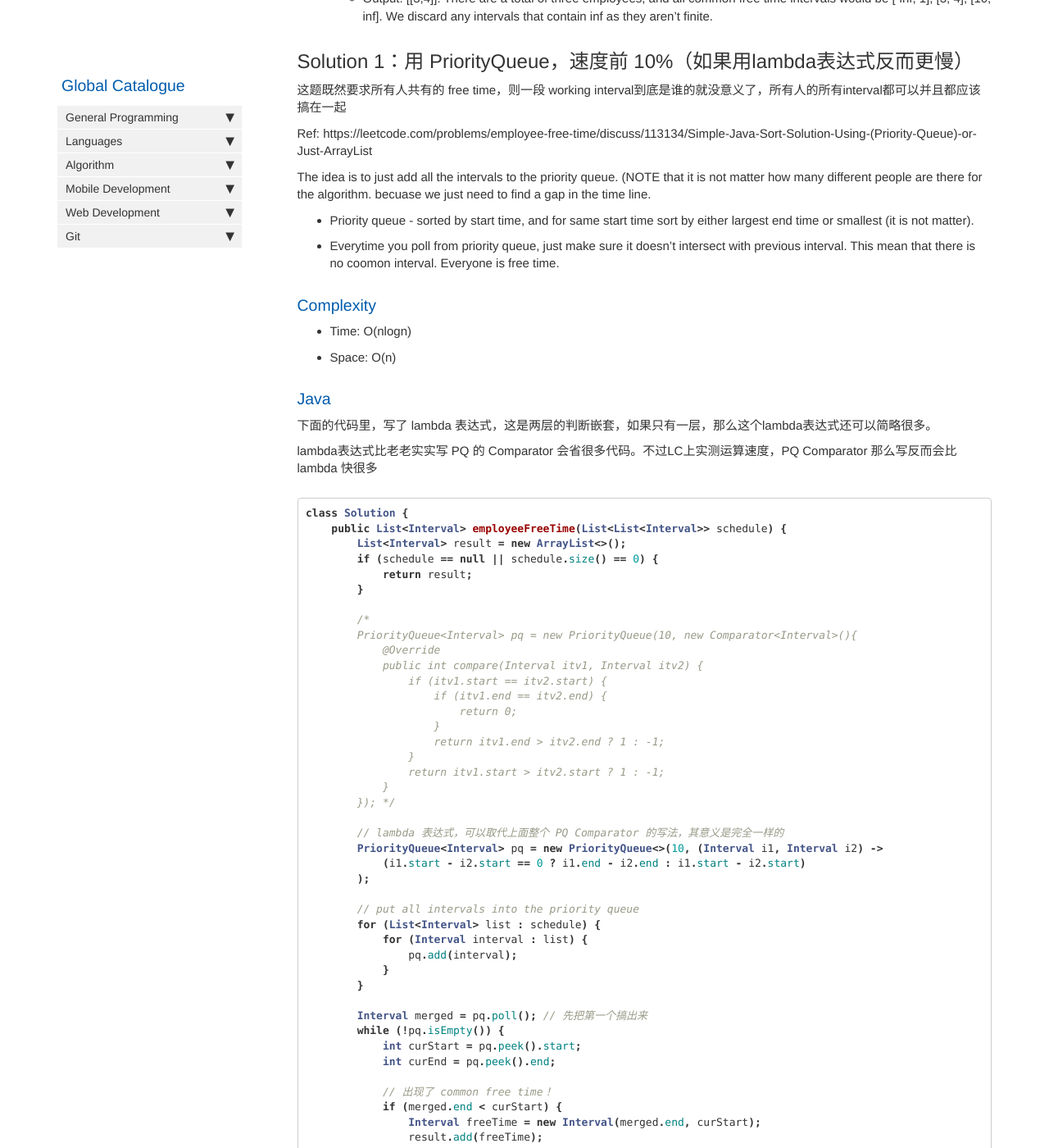
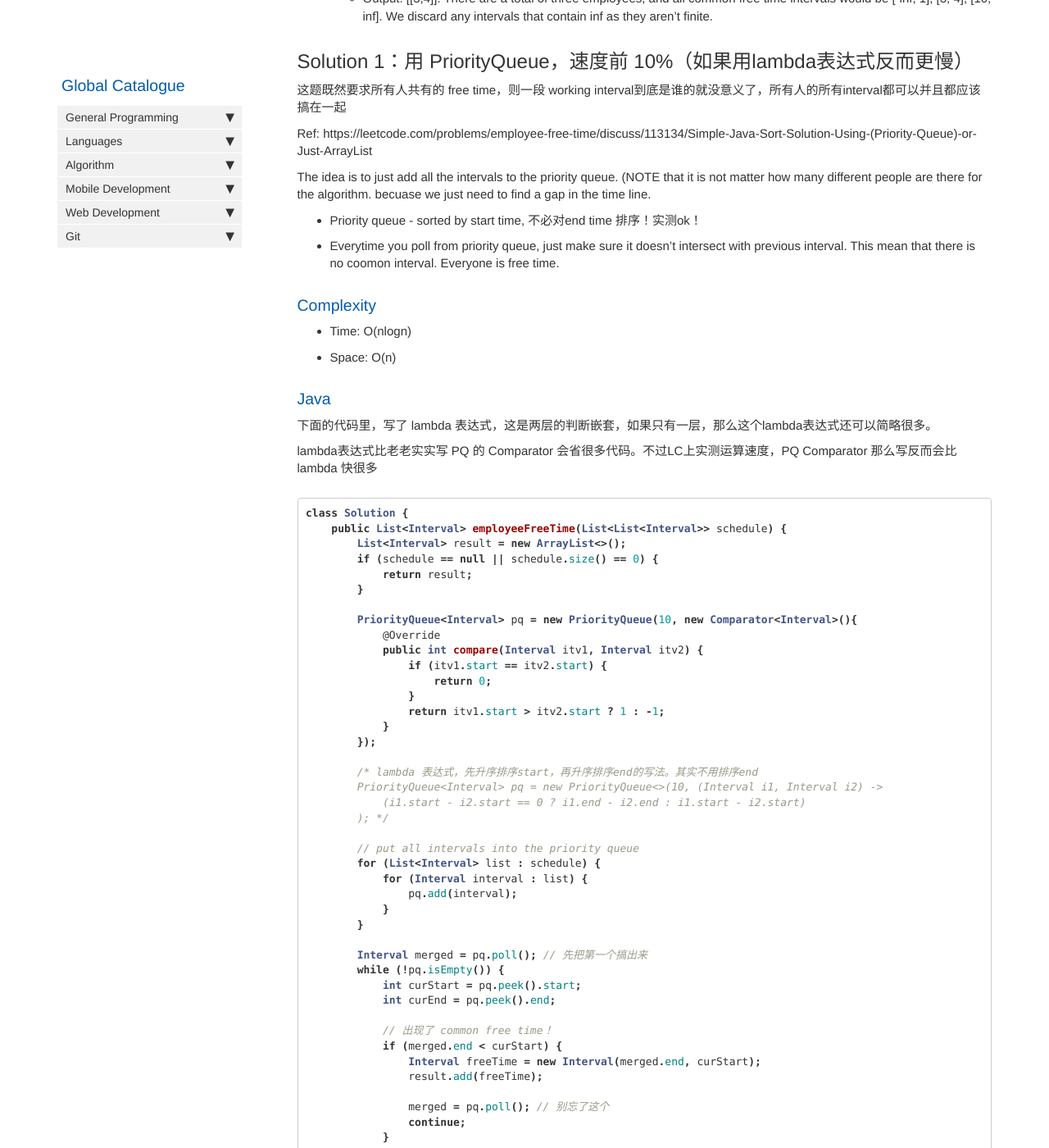
Before and after one commit to HungryOrc/hungryorc.github.io, a Jekyll site: the page built from pages/algorithm/algorithm_employee_free_time.md, in a window 1280 px wide and 1400 px high, scrolled down 733 px. Shown: the whole window at 82% size. Built offline with Jekyll 4.4.1, drawn with Linux system fonts in a browser that asks for light colours; nearby versions of some CDN libraries; comment, search, counter and statistics services are not loaded.

Commit message:
Update algorithm_employee_free_time.md

```diff
--- a/pages/algorithm/algorithm_employee_free_time.md
+++ b/pages/algorithm/algorithm_employee_free_time.md
@@ -36,7 +36,7 @@
 Ref: https://leetcode.com/problems/employee-free-time/discuss/113134/Simple-Java-Sort-Solution-Using-(Priority-Queue)-or-Just-ArrayList
 
 The idea is to just add all the intervals to the priority queue. (NOTE that it is not matter how many different people are there for the algorithm. becuase we just need to find a gap in the time line.
-* Priority queue - sorted by start time, and for same start time sort by either largest end time or smallest (it is not matter).
+* Priority queue - sorted by start time, 不必对end time 排序！实测ok！
 * Everytime you poll from priority queue, just make sure it doesn't intersect with previous interval.
 This mean that there is no coomon interval. Everyone is free time.
 
@@ -56,24 +56,20 @@
 	    return result;
         }
 
-        /*
 	PriorityQueue<Interval> pq = new PriorityQueue(10, new Comparator<Interval>(){
 	    @Override
             public int compare(Interval itv1, Interval itv2) {
                 if (itv1.start == itv2.start) {
-                    if (itv1.end == itv2.end) {
-		        return 0;
-                    }
-                    return itv1.end > itv2.end ? 1 : -1;
+		    return 0;
                 }
                 return itv1.start > itv2.start ? 1 : -1;
             }
-        }); */
+        });
 
-        // lambda 表达式，可以取代上面整个 PQ Comparator 的写法，其意义是完全一样的
+        /* lambda 表达式，先升序排序start，再升序排序end的写法。其实不用排序end
         PriorityQueue<Interval> pq = new PriorityQueue<>(10, (Interval i1, Interval i2) ->
             (i1.start - i2.start == 0 ? i1.end - i2.end : i1.start - i2.start)
-        );
+        ); */
 
         // put all intervals into the priority queue
         for (List<Interval> list : schedule) {
```
